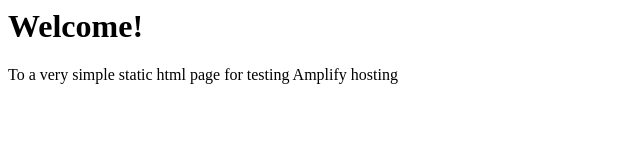
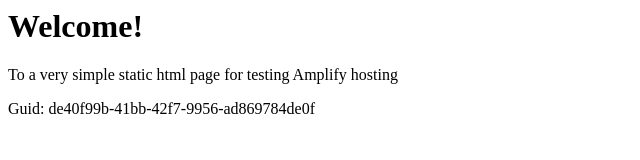
Before and after one commit to aws-aemilia-syd/Github-PR-Commit-Integration-Test-DoNotTouch-v0-prod-ap-southeast-2, a website: page src/index.html in a window 1280 px wide. Shown: the whole page, without its empty margins (0-640 px from the left). Drawn offline with Linux system fonts and the light colour scheme.

Commit message:
commit from integ tests

```diff
--- a/src/index.html
+++ b/src/index.html
@@ -1,3 +1,5 @@
+
+
 <html lang="en">
 
 <head>
@@ -10,6 +12,6 @@
 <body>
     <h1>Welcome!</h1>
     <p>To a very simple static html page for testing Amplify hosting</p>
-</body>
+    <p>Guid: de40f99b-41bb-42f7-9956-ad869784de0f</p></body>
 
 </html>
```
